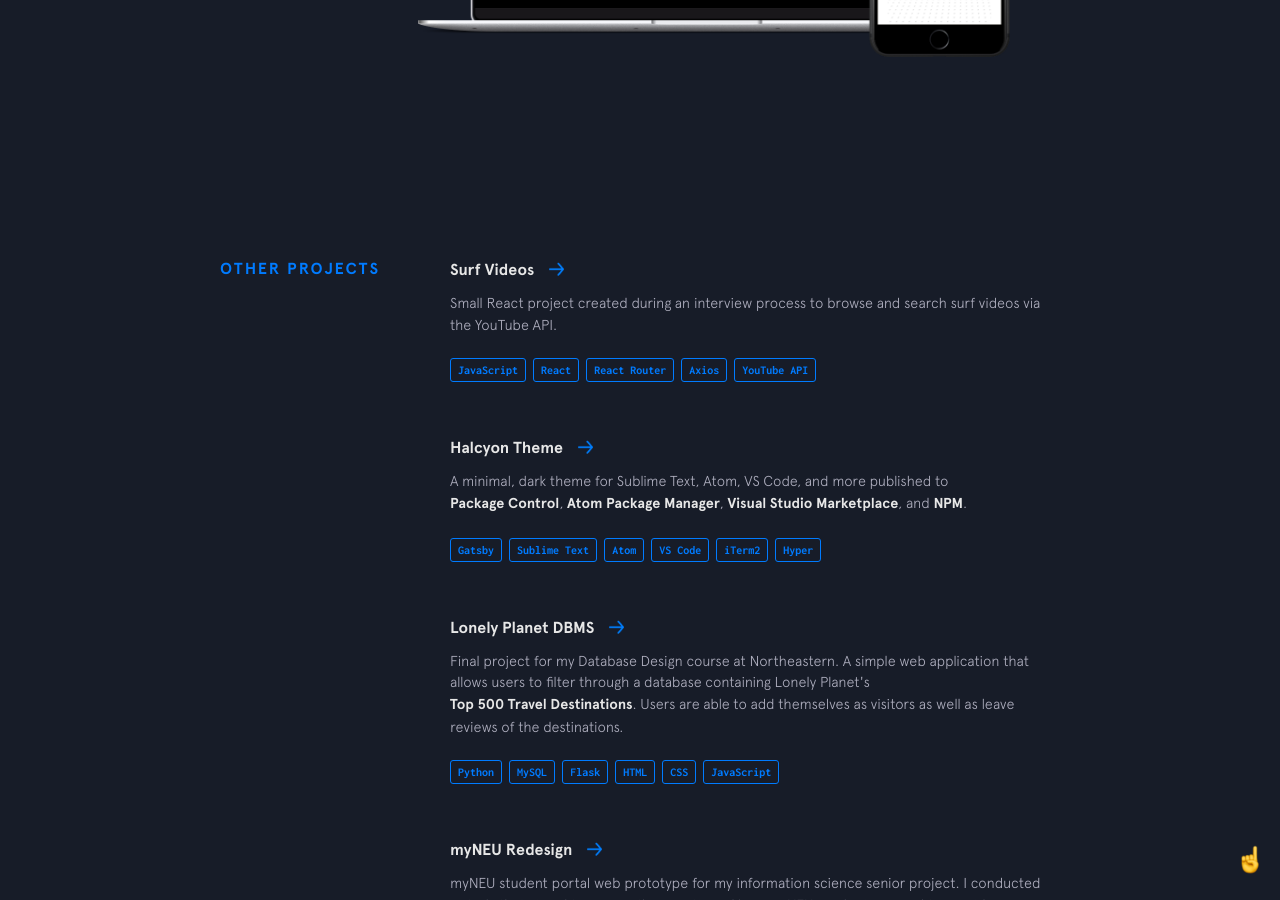
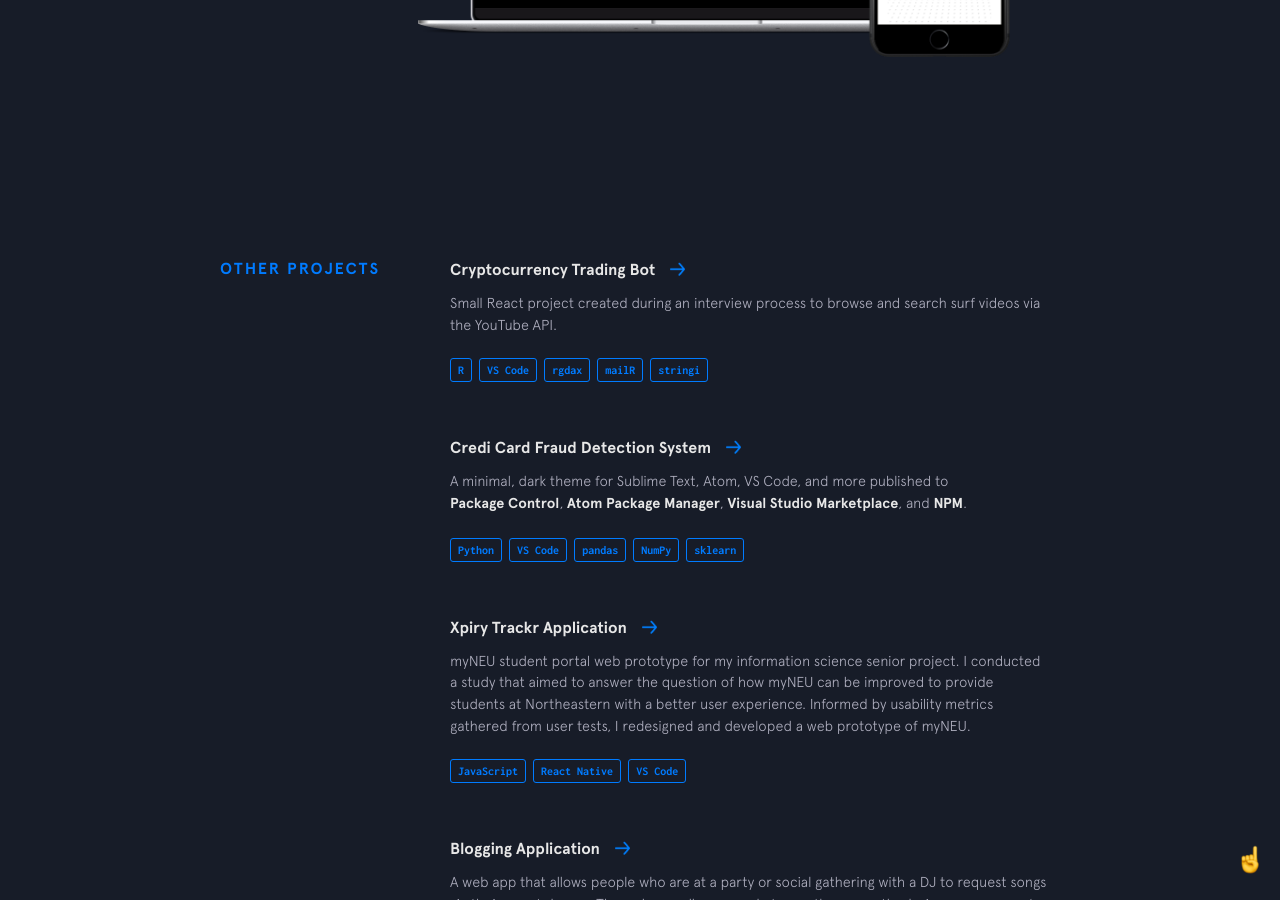
Before and after one commit to rohanxminocha/personal-website-v1, a Jekyll site: the page built from index.html, in a window 1280 px wide and 900 px high, scrolled down 3722 px. Built offline with Jekyll 4.4.1, drawn with Linux system fonts in a browser that asks for light colours; nearby versions of some CDN libraries; some of the changed text lies outside the part shown.

Commit message:
Update other-projects.yml

```diff
--- a/_data/other-projects.yml
+++ b/_data/other-projects.yml
@@ -1,59 +1,47 @@
-- name: Surf Videos
-  url: https://github.com/bchiang7/Surf-Videos
-  code: https://github.com/bchiang7/Surf-Videos
+- name: Cryptocurrency Trading Bot
+  url: https://github.com/rohanxminocha/crypto-trading-bot
+  code: https://github.com/rohanxminocha/crypto-trading-bot
   description: Small React project created during an interview process to browse and search surf videos via the YouTube API.
   used:
-    - thing: JavaScript
-    - thing: React
-    - thing: React Router
-    - thing: Axios
-    - thing: YouTube API
+    - thing: R
+    - thing: VS Code
+    - thing: rgdax
+    - thing: mailR
+    - thing: stringi
 
-- name: Halcyon Theme
-  url: https://bchiang7.github.io/halcyon-site/
-  code: https://github.com/bchiang7/halcyon-site
+- name: Credi Card Fraud Detection System
+  url: https://github.com/rohanxminocha/credit-card-fraud-detection/
+  code: https://github.com/rohanxminocha/credit-card-fraud-detection/
   description: A minimal, dark theme for Sublime Text, Atom, VS Code, and more published to <a class="underline-link" href="https://packagecontrol.io/packages/Halcyon%20Theme">Package Control</a>, <a class="underline-link" href="https://atom.io/themes/halcyon-syntax">Atom Package Manager</a>, <a class="underline-link" href="https://marketplace.visualstudio.com/items?itemName=brittanychiang.halcyon-vscode">Visual Studio Marketplace</a>, and <a class="underline-link" href="https://www.npmjs.com/package/hyper-halcyon-theme">NPM</a>.
   used:
-    - thing: Gatsby
-    - thing: Sublime Text
-    - thing: Atom
+    - thing: Python
     - thing: VS Code
-    - thing: iTerm2
-    - thing: Hyper
+    - thing: pandas
+    - thing: NumPy
+    - thing: sklearn
 
-- name: Lonely Planet DBMS
-  url: https://github.com/bchiang7/CS3200-Project
-  code: https://github.com/bchiang7/CS3200-Project
-  description: Final project for my Database Design course at Northeastern. A simple web application that allows users to filter through a database containing Lonely Planet's <a class="underline-link" href="https://www.amazon.com/Lonely-Planets-Ultimate-Travel-Places/dp/1760342777" target="_blank">Top 500 Travel Destinations</a>. Users are able to add themselves as visitors as well as leave reviews of the destinations.
-  used:
-    - thing: Python
-    - thing: MySQL
-    - thing: Flask
-    - thing: HTML
-    - thing: CSS
-    - thing: JavaScript
-
-- name: myNEU Redesign
-  url: https://bchiang7.github.io/Redesign-myNEU/
-  code: https://github.com/bchiang7/Redesign-myNEU
+- name: Xpiry Trackr Application
+  url: https://github.com/rohanxminocha/XpiryTrackr-yuHacks2021
+  code: https://github.com/rohanxminocha/XpiryTrackr-yuHacks2021
   description: myNEU student portal web prototype for my information science senior project. I conducted a study that aimed to answer the question of how myNEU can be improved to provide students at Northeastern with a better user experience. Informed by usability metrics gathered from user tests, I redesigned and developed a web prototype of myNEU.
   used:
-    - thing: Jekyll
-    - thing: HTML
-    - thing: SCSS
     - thing: JavaScript
+    - thing: React Native
+    - thing: VS Code
 
-- name: Crowd DJ
-  url: https://github.com/crowddj/crowddj-react
-  code: https://github.com/crowddj/crowddj-react
+- name: Blogging Application
+  url: https://github.com/rohanxminocha/blogging-application
+  code: https://github.com/rohanxminocha/blogging-application
   description:
     A web app that allows people who are at a party or social gathering with a DJ to request songs via their smartphones. The web app allows people to see the currently playing song, request songs, upvote songs, and rate songs so the DJ can see how the crowd is feeling and act accordingly. In other words, Crowd DJ is essentially a crowdsourced music queue. <br>
     <a class="small" href="http://projects.hackbeanpot.com/2017-projects.html">🏆 Won Best UI/UX Design at Hackbeanpot 2017 🏆</a>
   used:
-    - thing: React
-    - thing: Sass
-    - thing: Firebase
-    - thing: Spotify API
+    - thing: Flask
+    - thing: HTML
+    - thing: CSS
+    - thing: Jinja
+    - thing: SQLAlchemy
+    - thing: Bootstrap
 
 - name: Weather Widget
   url: http://quiet-dusk-89245.herokuapp.com/
@@ -69,94 +57,13 @@
     - thing: OpenWeatherMap API
     - thing: Google Maps API
 
-# - name: ScreenTime 2.0
-#   url: https://play.google.com/store/apps/details?id=com.starry.management
-#   description: App-blocking feature on <a class="underline-link" href="https://starry.com/station" target="_blank">Starry Station</a> that provides functionality for users to easily filter content, pause the internet, and even create custom rules for blocking apps like Facebook and Twitter right from their mobile phones. Learn more about ScreenTime 2.0 on <a class="underline-link" href="https://www.producthunt.com/tech/screentime-for-starry-station" target="_blank">Product Hunt</a> and the <a class="underline-link" href="https://blog.starry.com/whats-new-screentime-just-got-better-for-parents/" target="_blank">Starry Blog</a>.
-#   used:
-#   - thing: JavaScript
-#   - thing: CSS
-#   - thing: Handlebars
-#   - thing: Backbone
-#   - thing: Marionette
-#   - thing: Cordova
-
 - name: Personal Website V2
   url: https://bchiang7.github.io/v2
   code: https://github.com/bchiang7/v2
   description: Second iteration of my personal website. Designed and developed with a conscious effort to avoid using any superfluous frameworks like Bootstrap.
   used:
     - thing: Jekyll
-    - thing: Handlebars
-    - thing: SCSS
-    - thing: JavaScript
-    - thing: Github Pages
-
-- name: React Resume
-  url: https://bchiang7.github.io/react-profile/
-  code: https://github.com/bchiang7/react-profile/
-  description: An online version of my 2016 resume I made for fun. I was interested in learning React.js, so I found this <a class="underline-link" href="https://medium.com/learning-new-stuff/building-your-first-react-js-app-d53b0c98dc#.1439cdewq">simple tutorial</a> and it kind of spun into this weekend project. I probably didn't need to use React at all, but hey, at least I learned a few things!
-  used:
-    - thing: JavaScript
-    - thing: React
-    - thing: CSS
-
-- name: CourseSource
-  url: http://webdevspring2016-chiangbrittany.rhcloud.com/project/client/#/login
-  code: https://github.com/bchiang7/WebDevSpring2016/tree/master/public/project
-  description: A web application built on the MEAN (MongoDB, Express, Angular, Node) stack for my web development course at Northeastern. I created this web app with the intention of providing Northeastern Students a better experience browsing the courses offered at Northeastern.
-  used:
     - thing: HTML
     - thing: CSS
     - thing: JavaScript
-    - thing: Node.js
-    - thing: Angular
-    - thing: Express
-    - thing: MongoDB
-
-- name: NU Women in Tech
-  url: http://nuwit.ccs.neu.edu/
-  code: https://github.com/nuwit/website
-  description: Complete overhaul and redesign of NU Women in Tech's club website using Jekyll, built while serving as web chair on the e-board.
-  used:
-    - thing: Jekyll
-    - thing: HTML
-    - thing: CSS
-    - thing: JavaScript
-    - thing: Bootstrap
-
-- name: Fontipsums
-  url: https://bchiang7.github.io/fontipsums
-  code: https://github.com/bchiang7/fontipsums
-  description: As someone who has an eye for typography, I wanted a way to visually see different font combinations together. I whipped up this simple website to display some of my favorite pairings combined with some fun lorem ipsum variations I found on the web.
-  used:
-    - thing: HTML
-    - thing: SCSS
-
-- name: Personal Website V1
-  url: https://bchiang7.github.io/v1
-  code: https://github.com/bchiang7/website_2015/
-  description: My first portfolio website I designed and built in 2014. I learned quite a bit about HTML, CSS, and SEO. Since then, I think my web development and design skills have improved immensely.
-  used:
-    - thing: HTML
-    - thing: CSS
-    - thing: Bootstrap
-    - thing: JavaScript
-    - thing: jQuery
-
-- name: One Card For All
-  url: http://onecardforall.org
-  description: MullenLowe's 2016 holiday site built around an algorithm that generates a holiday greeting to each and every person on the planet. As new names appear, visitors can watch them fall, like snowflakes, onto a stylized world map. Users can also find their own name and see it as part of the world collective. Check out this short <a class="underline-link" href="http://us.mullenlowe.com/work/one-card-for-all/" target="_blank">video</a> describing the project.
-  used:
-    - thing: HTML
-    - thing: SCSS
-    - thing: JavaScript
-    - thing: jQuery
-
-- name: JetBlue HumanKinda
-  url: https://us.mullenlowe.com/work/humankinda/
-  description: Tumblr site complementing JetBlue's HumanKinda campaign and documentary. The site houses the video documentary, many graphics created by Mullen for the campaign, and an interactive quiz to determine how "HumanKinda" you are. Learn more about this project <a class="underline-link" href="http://us.mullenlowe.com/work/humankinda/" target="_blank">here</a>.
-  used:
-    - thing: HTML
-    - thing: CSS
-    - thing: JavaScript
-    - thing: jQuery
+    - thing: Github Pages
```
